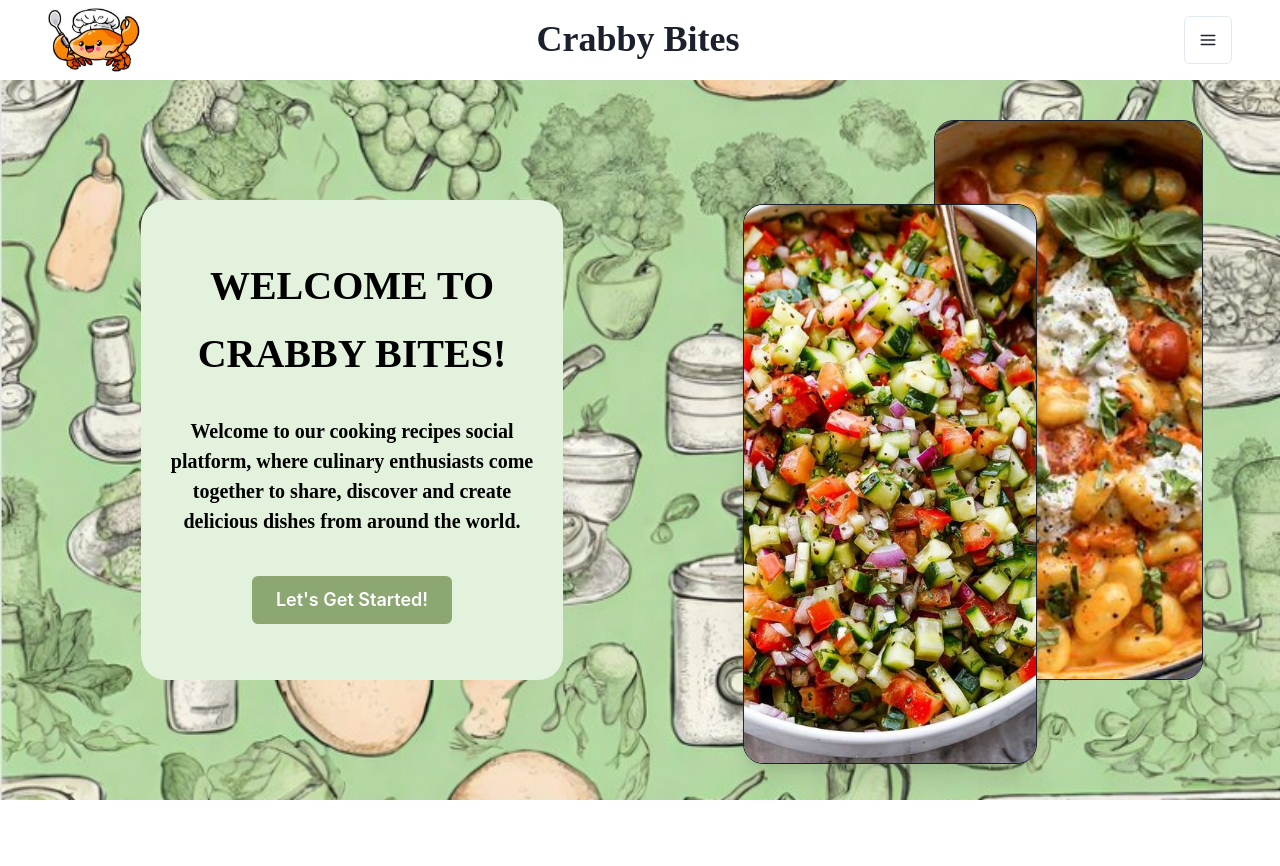
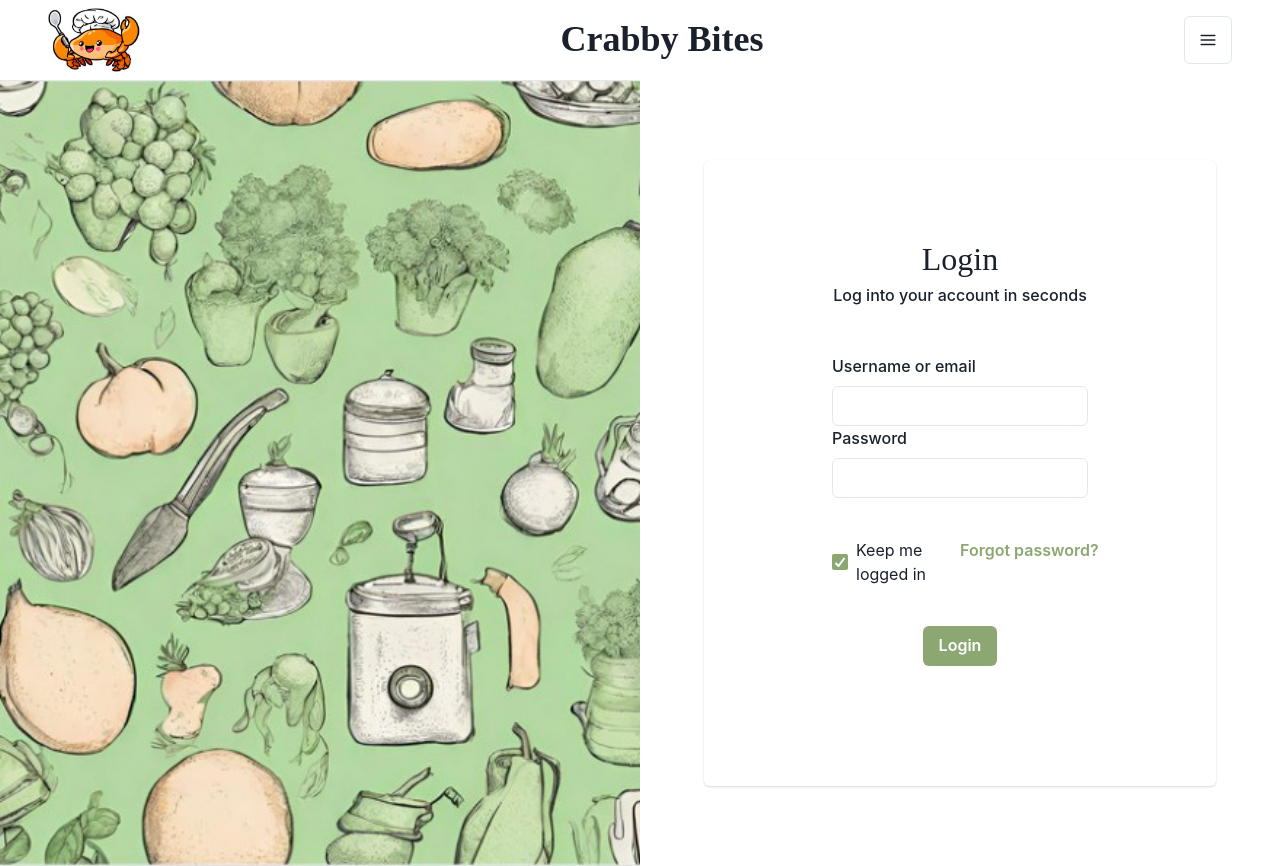
Before and after one commit to Bogdandragon/CrabbyBites, a React (Create React App) app in the folder frontend/: page /login in a window 1280 px wide. Before the commit the page ends 800 px from the top, so only its background shows below. Built offline with nearby package versions, Linux system fonts and the light colour scheme; the HTML template or start-up script is replaced by a standard one; a web font is replaced by a local one.

Commit message:
tying frontend to backend

```diff
--- a/frontend/package.json
+++ b/frontend/package.json
@@ -7,6 +7,7 @@
     "@chakra-ui/react": "^2.8.2",
     "@emotion/react": "^11.11.4",
     "@emotion/styled": "^11.11.5",
+    "@fontsource/dm-serif-display": "^5.0.19",
     "@testing-library/jest-dom": "^5.17.0",
     "@testing-library/react": "^13.4.0",
     "@testing-library/user-event": "^13.5.0",
@@ -17,6 +18,7 @@
     "react": "^18.2.0",
     "react-bootstrap": "^2.10.2",
     "react-dom": "^18.2.0",
+    "react-router-dom": "^6.22.3",
     "react-scripts": "5.0.1",
     "web-vitals": "^2.1.4"
   },
--- a/frontend/src/App.jsx
+++ b/frontend/src/App.jsx
@@ -9,22 +9,20 @@ import RegisterPage from './components/RegisterPage/RegisterPage';
 import LoginPage from './components/LoginPage/LoginPage';
 import theme from './components/Theme/Theme';
 import HomePage from './components/HomePage/HomePage';
+import { Route, BrowserRouter, Routes, useNavigate } from 'react-router-dom';
 
 function App() {
+	// create routes for all components
 	return (
 		<ChakraProvider theme={theme}>
 			<div className="App">
-        {/* <Page>
-          <h2>Test App</h2>
-          <button onClick={
-          async () => {
-            axios.get('http://localhost:5000/api/auth/test')
-            .then(response => alert(response.data))
-            .catch(error => alert(error.message));
-          }
-          }>Click me!</button>
-        </Page> */}
-        <HomePage/>
+				<BrowserRouter>
+					<Routes>
+						<Route path="/register" element={<RegisterPage />} />
+						<Route path="/login" element={<LoginPage />} />
+						<Route path="/" element={<HomePage />} />
+					</Routes>
+				</BrowserRouter>
 			</div>
 		</ChakraProvider>
 	);
--- a/frontend/src/components/HomePage/HomePage.css
+++ b/frontend/src/components/HomePage/HomePage.css
@@ -4,8 +4,12 @@
     justify-content: space-between;
     border-radius: 25px;
     margin: 0 auto;
-    width: 50%;
-  }
+    width: 100%;
+}
+
+.column {
+    width: 35vw;
+}
 
 @media only screen and (max-width: 768px) {
     .column {
--- a/frontend/src/components/HomePage/HomePage.jsx
+++ b/frontend/src/components/HomePage/HomePage.jsx
@@ -7,11 +7,14 @@ import { Flex, Image, Heading, Menu, MenuButton, MenuList, MenuItem, IconButton
 import { Show, Hide } from '@chakra-ui/react'
 import { Spacer } from '@chakra-ui/react'
 import SubmitButton from "../Buttons/SubmitButton";
-import './HomePage.css'
+import './HomePage.css';
+import { useNavigate } from 'react-router-dom';
 
 function HomePage() {
+    const navigate = useNavigate();
+
     return (
-        <Page>
+        <Page navigate={navigate}>
         <Box w='100vw' h='90vh'>
             <Box bgImage={'cookingBackground.jpeg'}
                 bgPosition='center'
@@ -21,7 +24,7 @@ function HomePage() {
                 w='100%' h='100%'>
                 <Flex px="5vw">
                     <Center pt="15vh" minW="50%">
-                        <Center bg='#E3F2DD' minH='60vh' w='33vw' py="2vh" color='black' borderRadius='25' className="column">
+                        <Center bg='#E3F2DD' minH='60vh' py="2vh" color='black' borderRadius='25' className="column">
                             <Stack>
                                 <Text fontSize='5vh' fontWeight='semibold' fontFamily='dm-serif-display' mb="0">WELCOME TO</Text>
                                 <Text fontSize='5vh' fontWeight='semibold' fontFamily='dm-serif-display' mb="3vh">CRABBY BITES!</Text>
--- a/frontend/src/components/LoginPage/LoginPage.jsx
+++ b/frontend/src/components/LoginPage/LoginPage.jsx
@@ -1,19 +1,44 @@
 import Page from "../Page/Page";
 import { useFormik } from 'formik';
 import { Input, FormControl, FormLabel, Button } from '@chakra-ui/react';
-import { SimpleGrid, Box, Checkbox, Card, Center } from '@chakra-ui/react'
+import { SimpleGrid, Box, Checkbox, Card, Center, useToast } from '@chakra-ui/react'
 import { CardBody } from 'react-bootstrap';
 import SubmitButton from '../Buttons/SubmitButton'
-import './LoginPage.css'
+import './LoginPage.css';
+import { useNavigate } from 'react-router-dom';
+import axios from "axios";
 
 function LoginPage() {
+    const navigate = useNavigate();
+    const toast = useToast();
+
     const formikLogin = useFormik({
         initialValues: {
           username: '',
           password: ''
         },
         onSubmit: (values) => {
-          alert(JSON.stringify(values, null, 2))
+          axios.post('http://localhost:5000/api/auth/login', values)
+          .then(response => {
+            window.localStorage.setItem('token', response.data);
+            toast({
+                title: 'Login successful.',
+                description: 'Welcome back!',
+                status: 'success',
+                duration: 5000,
+                isClosable: true,
+            });
+            navigate('/');
+          })
+          .catch(error => {
+            toast({
+                title: 'An error occurred.',
+                description: error.response.data,
+                status: 'error',
+                duration: 5000,
+                isClosable: true,
+            });
+          });
         },
     })
 
--- a/frontend/src/components/Navbar/Navbar.jsx
+++ b/frontend/src/components/Navbar/Navbar.jsx
@@ -1,10 +1,13 @@
 import { Flex, Image, Heading, Menu, MenuButton, MenuList, MenuItem, IconButton } from '@chakra-ui/react';
 import React from 'react';
 import { HamburgerIcon } from '@chakra-ui/icons';
+import { useNavigate } from 'react-router-dom';
 
 function Navbar() {
+    const navigate = useNavigate();
+
     return (
-        <Flex height={"10vh"} w={"100vw"} justifyContent="space-between" alignItems="center" className='px-md-5 px-2'>
+        <Flex height={"10vh"} w={"100vw"} justifyContent="space-between" alignItems="center" className='px-md-5 px-2' overflow="hidden">
             <Image
                 src="crab.png"
                 alt="Logo"
@@ -12,9 +15,9 @@ function Navbar() {
                  />
             <Heading className='title-font' mb={0}>Crabby Bites</Heading>
             <Menu>
-                <MenuButton as={IconButton} aria-label='Menu' icon={<HamburgerIcon />} variant='outline' size='lg' ms="48px"/>
+                <MenuButton as={IconButton} aria-label='Menu' icon={<HamburgerIcon />} variant='outline' size='lg' />
                 <MenuList>
-                    <MenuItem>Login</MenuItem>
+                    <MenuItem onClick={() => navigate("/login")}>Login</MenuItem>
                     <MenuItem>Register</MenuItem>
                 </MenuList>
             </Menu>
--- a/frontend/src/components/Page/Page.jsx
+++ b/frontend/src/components/Page/Page.jsx
@@ -4,7 +4,7 @@ import Navbar from "../Navbar/Navbar";
 function Page({ children }) {
     return (
         <Container minH="100vh" minW="100vw" p={0} m={0}>
-            <Navbar />
+            <Navbar/>
             {children}
         </Container>
     );
--- a/frontend/src/components/RegisterPage/RegisterPage.jsx
+++ b/frontend/src/components/RegisterPage/RegisterPage.jsx
@@ -4,9 +4,12 @@ import { Container, Input, FormControl, FormLabel, FormErrorMessage, FormHelperT
 import { Image, SimpleGrid, Box, Checkbox, Card, Center } from '@chakra-ui/react'
 import { Row, Col, CardBody } from 'react-bootstrap';
 import SubmitButton from '../Buttons/SubmitButton'
-import './RegisterPage.css'
+import './RegisterPage.css';
+import { useNavigate } from 'react-router-dom';
 
 function LoginPage() {
+    const navigate = useNavigate();
+
     const formikLogin = useFormik({
         initialValues: {
           username: '',
@@ -15,7 +18,7 @@ function LoginPage() {
         onSubmit: (values) => {
           alert(JSON.stringify(values, null, 2))
         },
-    })
+    });
 
     return (
         <Page>
```
Also changed, not shown: 1 other file (tests, documents, lock files or other folders). Lines whose indentation alone changed are shown as unchanged.
